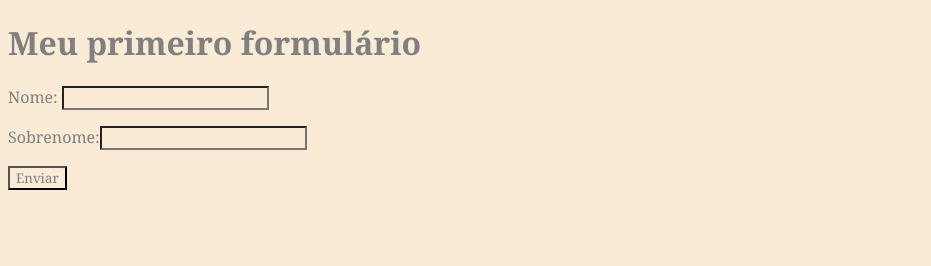
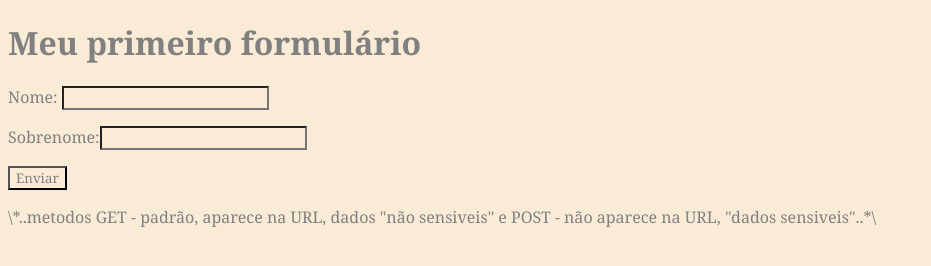
Before and after one commit to BrunaCTBarbosa/htmlecss, a plain HTML site: page Exercicios HTML/ex025/index.html in a window 1280 px wide. Shown: the whole page, without its empty margins (0-931 px from the left). Drawn offline with Linux system fonts and the light colour scheme.

Commit message:
GET  e POST diferença.

```diff
--- a/Exercicios HTML/ex025/index.html
+++ b/Exercicios HTML/ex025/index.html
@@ -19,5 +19,6 @@
         <p><label for="isobrenome">Sobrenome:</label><input type="text" name="sobrenome" id="isobrenome"></p>
         <p><input type="submit" value="Enviar"></p>
     </form>
+    \*..metodos GET - padrão, aparece na URL, dados "não sensiveis" e POST - não aparece na URL, "dados sensiveis"..*\
 </body>
 </html>
```
